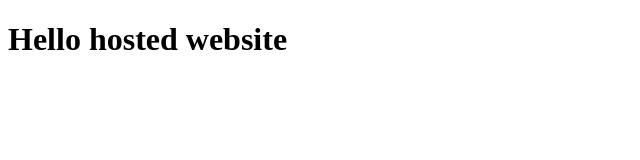
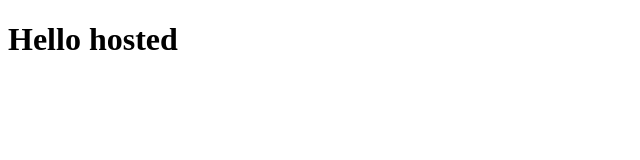
Before and after one commit to piyushgonjari862-rgb/demo, a plain HTML site: page index.html in a window 1280 px wide. Shown: the whole page, without its empty margins (0-640 px from the left). Drawn offline with Linux system fonts and the light colour scheme.

Commit message:
code changed

```diff
--- a/index.html
+++ b/index.html
@@ -7,6 +7,6 @@
     <title>Document</title>
 </head>
 <body>
-   <h1>Hello hosted website</h1>
+   <h1>Hello hosted </h1>
 </body>
 </html>
```
